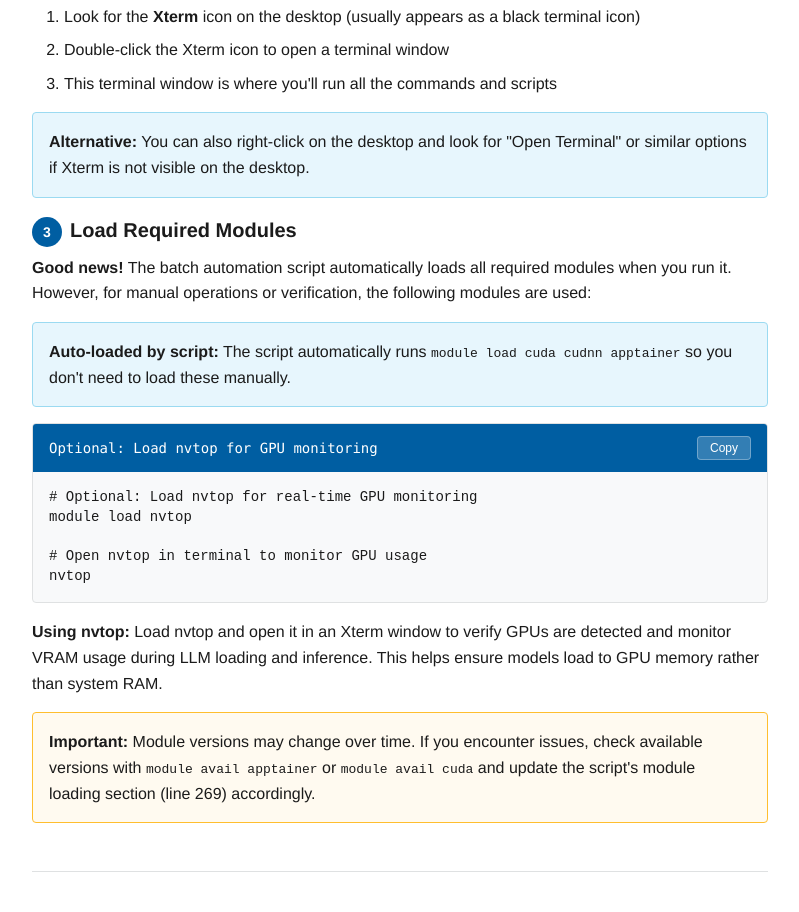
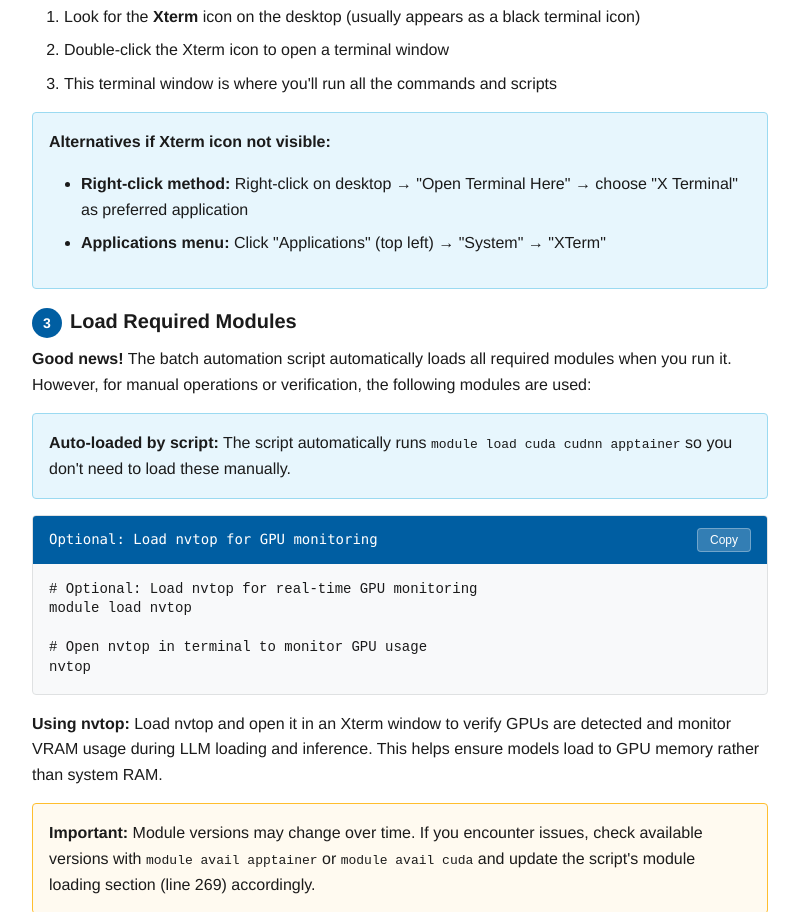
Before and after one commit to RichardStoker-USDA/scinet-atlas-llm-toolkit, a plain HTML site: page index.html in a window 1280 px wide. Shown: the part 4380-5292 px from the top of the page, without its empty margins (290-1089 px from the left). Drawn offline with Linux system fonts and the light colour scheme; no server answers.

Commit message:
Improve terminal access instructions for Atlas desktop

```diff
--- a/index.html
+++ b/index.html
@@ -937,7 +937,11 @@
                     </ol>
 
                     <div class="alert alert-info">
-                        <strong>Alternative:</strong> You can also right-click on the desktop and look for "Open Terminal" or similar options if Xterm is not visible on the desktop.
+                        <strong>Alternatives if Xterm icon not visible:</strong>
+                        <ul>
+                            <li><strong>Right-click method:</strong> Right-click on desktop → "Open Terminal Here" → choose "X Terminal" as preferred application</li>
+                            <li><strong>Applications menu:</strong> Click "Applications" (top left) → "System" → "XTerm"</li>
+                        </ul>
                     </div>
 
                     <h4><span class="step-counter">3</span>Load Required Modules</h4>
```
